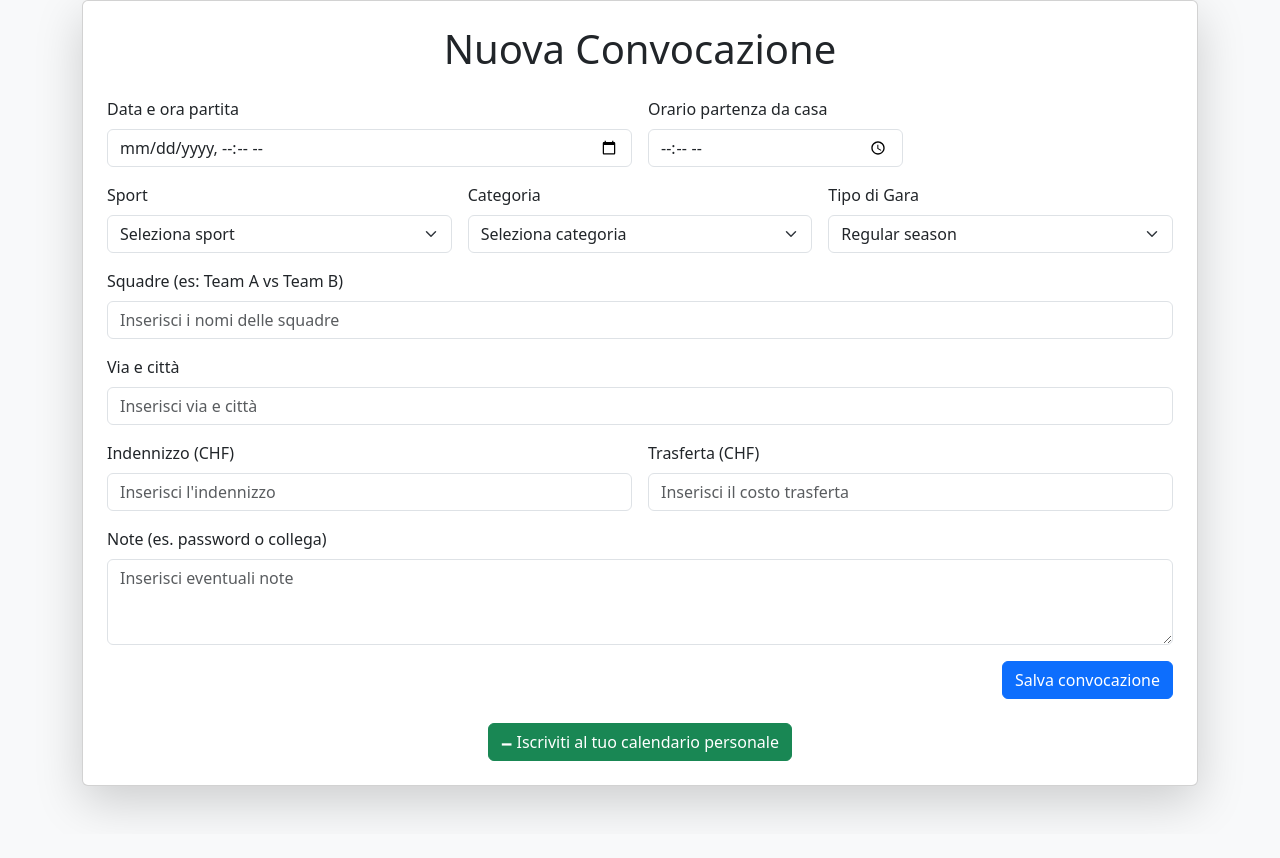
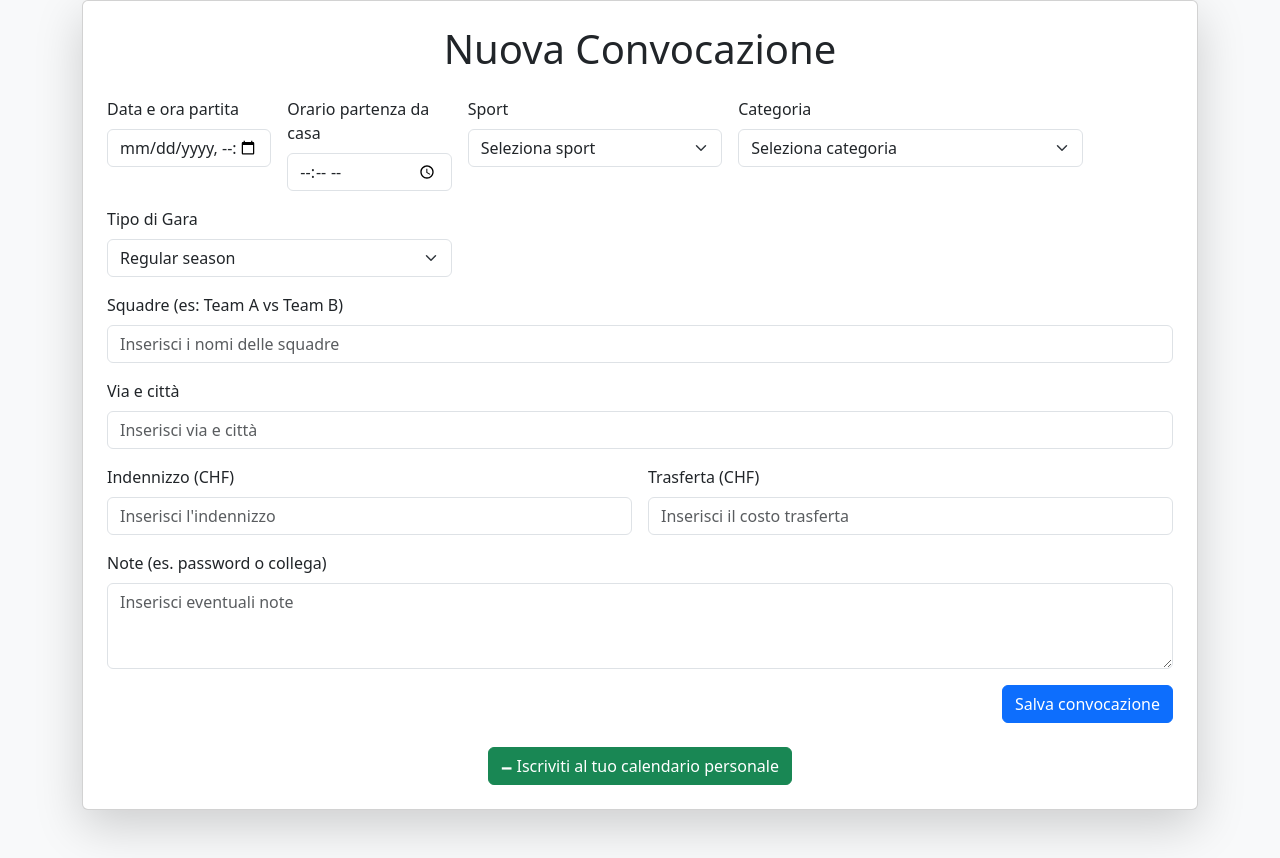
Before and after one commit to miich65/Gestione-convocazioni, a FastAPI app: page / in a window 1280 px wide. Shown: the part 104-962 px from the top of the page. Before the commit the page ends 919 px from the top, so only its background shows below. Run offline with FastAPI, Linux system fonts and the light colour scheme; data comes from the database, SQL or seed files in the repository.

Commit message:
Update form.html

```diff
--- a/app/templates/form.html
+++ b/app/templates/form.html
@@ -28,17 +28,17 @@
         {% endif %}
 
         <form action="/add" method="post" class="row g-3">
-            <div class="col-md-6">
+            <div class="col-md-2">
                 <label class="form-label">Data e ora partita</label>
                 <input type="datetime-local" name="data_inizio" class="form-control" placeholder="Inserisci data e ora" required>
             </div>
 
-            <div class="col-md-3">
+            <div class="col-md-2">
                 <label class="form-label">Orario partenza da casa</label>
                 <input type="time" name="orario_partenza" class="form-control" placeholder="Inserisci orario di partenza" required>
             </div>
 
-            <div class="col-md-4">
+            <div class="col-md-3">
                 <label class="form-label">Sport</label>
                 <select id="sportSelect" name="sport" class="form-select" required>
                     <option value="">Seleziona sport</option>
```
